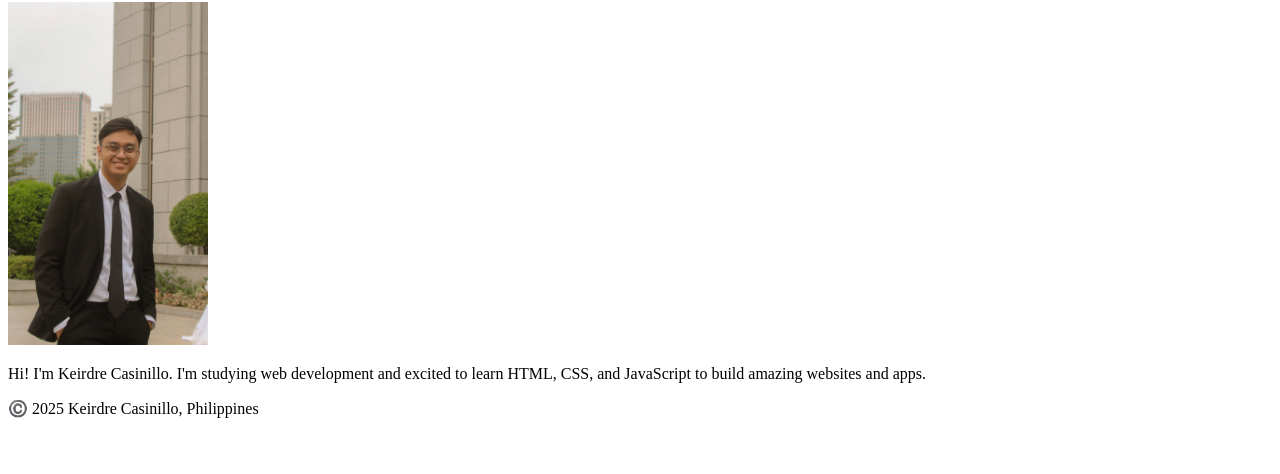
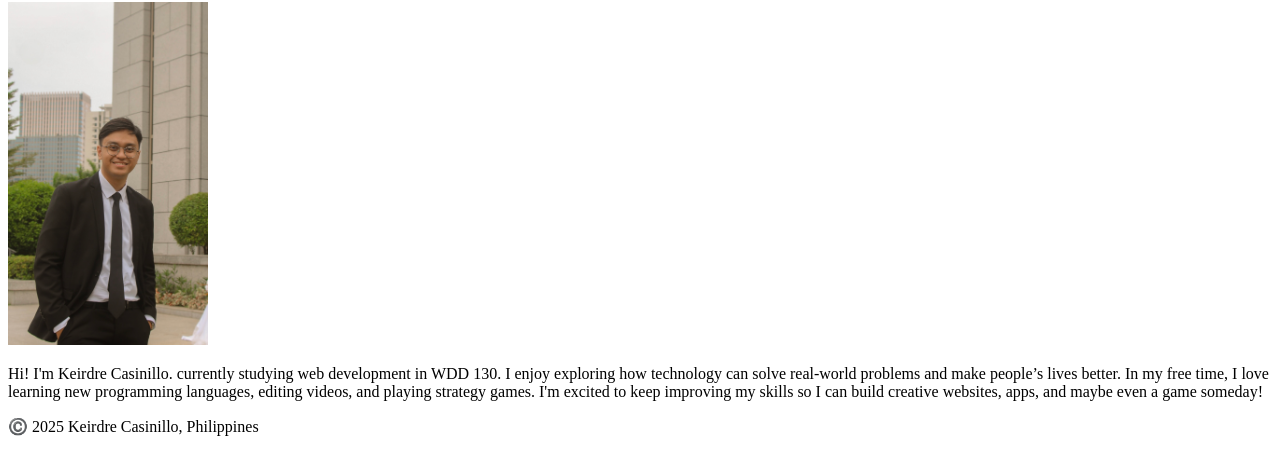
Before and after one commit to dreys213/wdd130, a plain HTML site: page index.html in a window 1280 px wide. Shown: the part 104-578 px from the top of the page. Drawn offline with Linux system fonts and the light colour scheme.

Commit message:
Update index.html

```diff
--- a/index.html
+++ b/index.html
@@ -16,7 +16,7 @@
   <main>
     <h1>Keirdre Casinillo and WDD 130</h1>
     <img src="images/profile.jpg" alt="Photo of Keirdre Casinillo" width="200">
-    <p>Hi! I'm Keirdre Casinillo. I'm studying web development and excited to learn HTML, CSS, and JavaScript to build amazing websites and apps.</p>
+    <p>Hi! I'm Keirdre Casinillo.  currently studying web development in WDD 130. I enjoy exploring how technology can solve real-world problems and make people’s lives better. In my free time, I love learning new programming languages, editing videos, and playing strategy games. I'm excited to keep improving my skills so I can build creative websites, apps, and maybe even a game someday!</p>
   </main>
   <footer>
     <p>©️ 2025 Keirdre Casinillo, Philippines</p>
```
